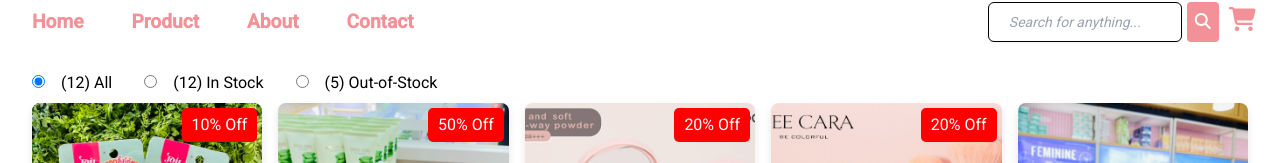
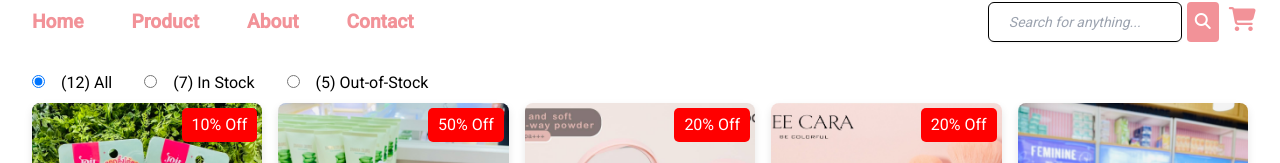
Before and after one commit to WANGZUNN/Tulip-Skincare, an Angular app: page / in a window 1280 px wide. Shown: the part 131-294 px from the top of the page. Built offline with nearby package versions, Linux system fonts and the light colour scheme.

Commit message:
fixed options

```diff
--- a/src/app/body/productlist/productlist.component.ts
+++ b/src/app/body/productlist/productlist.component.ts
@@ -171,7 +171,7 @@ export class ProductlistComponent {
     return product.instock > 0;
   }
   total = this.products.length;
-  instock =this.products.filter(p => p.is_in_inventory === true).length;
+  instock =this.products.filter(p => p.instock > 0).length;
   outofstock = this.products.filter( p => p.instock === 0).length;
 
 }
```
